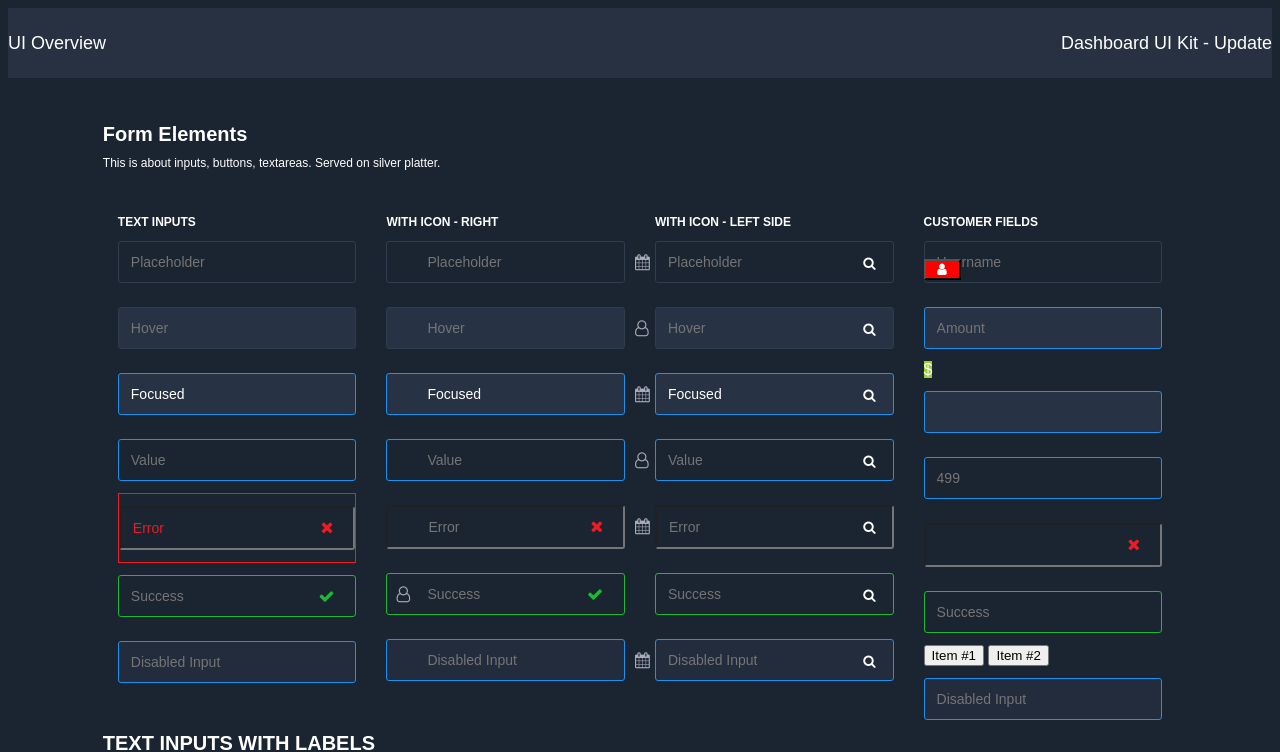
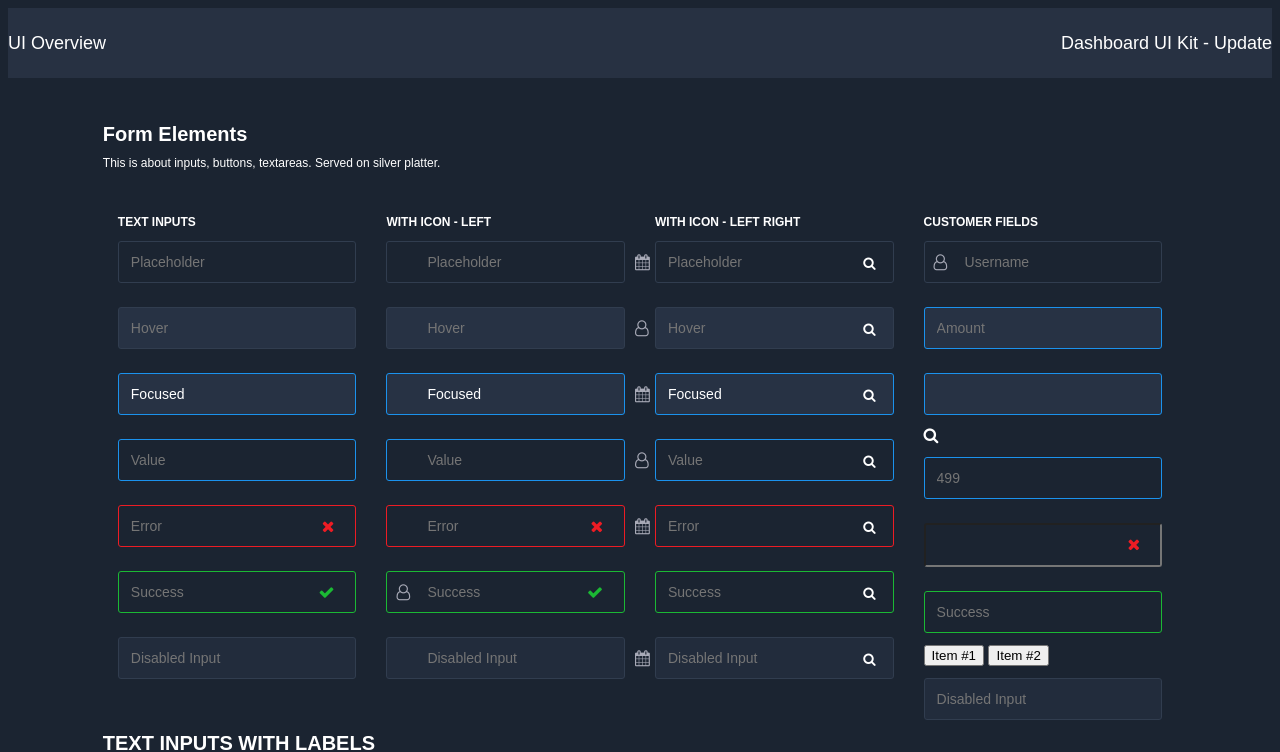
Before and after one commit to amandam2017/profile, a website: page app/components.html in a window 1280 px wide. Shown: the top 752 px of the page. Drawn offline with Linux system fonts and the light colour scheme.

Commit message:
committing changes to components file

```diff
--- a/app/components.html
+++ b/app/components.html
@@ -44,8 +44,8 @@
                             <input type="text" placeholder="Value" class="value" />
                         </div>
 
-                        <div class="inputs__container inputs__container--error">
-                            <input type="text" placeholder="Error" />
+                        <div class="inputs__container">
+                            <input type="text" placeholder="Error" class="error" />
                             <i class="fa fa-times" aria-hidden="true"></i>
                         </div>
 
@@ -63,7 +63,7 @@
                 </div>
 
                 <div class="col-4 inputs__text inputs__icons inputs__icons--left">
-                    <h3>WITH ICON - RIGHT</h3>
+                    <h3>WITH ICON - LEFT</h3>
                     <form>
                         <div class="inputs__container">
                             <input type="placeholder" placeholder="Placeholder" class="placeholder" />
@@ -87,7 +87,7 @@
 
                         <div class="inputs__container">
                             <i class="fa fa-times" aria-hidden="true"></i>
-                            <input type="placeholder" placeholder="Error" class="erro" />
+                            <input type="placeholder" placeholder="Error" class="error" />
                             <i class="fa fa-calendar" aria-hidden="true"></i>
                         </div>
 
@@ -107,7 +107,7 @@
                 </div>
 
                 <div class="col-4 inputs__text inputs__icons inputs__icons--right">
-                    <h3>WITH ICON - LEFT SIDE</h3>
+                    <h3>WITH ICON - LEFT RIGHT</h3>
                     <form>
                         <div class="inputs__container">
                             <input type="text" placeholder="Placeholder" class="placeholder" />
@@ -139,7 +139,7 @@
                         </div>
 
                         <div class="inputs__container">
-                            <input type="text" placeholder="Error" class="erro" />
+                            <input type="text" placeholder="Error" class="error" />
                             <button class="search__button">
                                 <i class="fa fa-search" aria-hidden="true"></i>
                             </button>
@@ -164,18 +164,21 @@
                 <div class="col-4 inputs__text inputs__icons">
                     <h3>CUSTOMER FIELDS</h3>
                     <form>
-                        <div class="inputs__container">
-                            <button class="user__button"><i class="fa fa-user" aria-hidden="true"></i></button>
+                        <div class="inputs__container inputs__icons--left">
+                        <i class="fa fa-user-o" aria-hidden="true"></i>
                             <input type="text" placeholder="Username" class="placeholder" />
                         </div>
+
                         <div class="inputs__container">
                             <input type="text" name="price" placeholder="Amount" class="focused" />
-                            <span class="input-group-addon">$</span>
+                            <span class="input-group-addon"USD</span>
                         </div>
 
 
                         <div class="inputs__container">
                             <input type="number" value="14,943" class="focused">
+                            <i class="fa fa-search" aria-hidden="true"></i>
+                            <!-- <i class="fas fa-percent"></i> -->
                         </div>
                         <div class="inputs__container">
                             <input type="number" placeholder="499" class="value" />
--- a/app/scss/about.scss
+++ b/app/scss/about.scss
@@ -1,4 +1,8 @@
 @import '../scss/mixins';
+
+// .content{
+// 	background-color: red;
+// }
 
 .section__about-me {
     background-color: #fff;
--- a/app/scss/components.scss
+++ b/app/scss/components.scss
@@ -159,7 +159,7 @@ h3{
             border: 1px solid #313d4f;
             background: #273244;
             &:hover {
-                background: yellowgreen;
+                background: blue;
             }
         }
         .focused {
@@ -169,12 +169,17 @@ h3{
         .value {
             border: 1px solid #1b92ed;
         }
+        .error {
+            border: 1px solid #ed1c24;
+        }
         .success {
             border: 1px solid #1bb934;
+            color: $text-color;
         }
         .disabled {
             background: #222c3c;
-            border: 1px solid #1b92ed;
+            border: 1px solid #313d4f;
+            color: #354052;
         }
     }
     &__icons {
```
Also changed, not shown: app/css/components.css.
